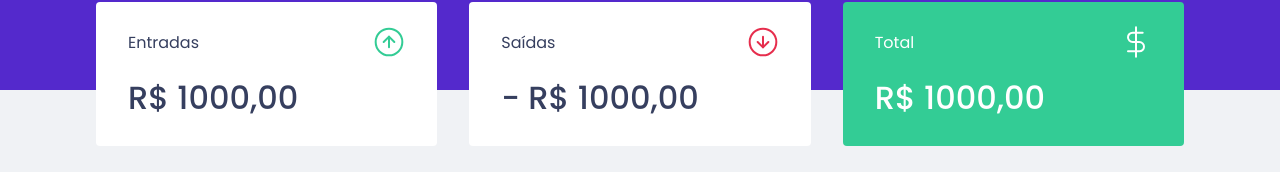
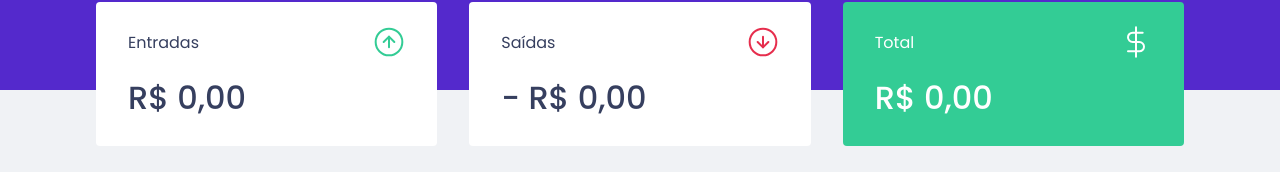
Before and after one commit to weslley19/dtmoney-reactjs, a React (Create React App) app: page / in a window 1280 px wide. Shown: the part 150-322 px from the top of the page. Built offline with nearby package versions, Linux system fonts and the light colour scheme; no server answers; what miragejs would draw is missing.

Commit message:
feat: calculator summary

```diff
--- a/src/components/Summary/index.tsx
+++ b/src/components/Summary/index.tsx
@@ -8,7 +8,24 @@
 import { Container } from "./styles";
 
 export function Summary() {
-  const {transactions} = useContext(TransactionContext);
+  const { transactions } = useContext(TransactionContext);
+
+  const summary = transactions.reduce((acc, transaction) => {
+    if (transaction.type === 'deposit') {
+      acc.deposits += transaction.amount;
+      acc.total += transaction.amount;
+    } else {
+      acc.withdraws += transaction.amount;
+      acc.total -= transaction.amount;
+    }
+
+    return acc;
+  },
+  {
+    deposits: 0,
+    withdraws: 0,
+    total: 0
+  });
 
   return (
     <Container>
@@ -17,21 +34,36 @@
           <p>Entradas</p>
           <img src={incomeImg} alt="Entradas" />
         </header>
-        <strong>R$ 1000,00</strong>
+        <strong>
+          {new Intl.NumberFormat('pt-BR', {
+            style: 'currency',
+            currency: 'BRL'
+          }).format(summary.deposits)}
+        </strong>
       </div>
       <div>
         <header>
           <p>Saídas</p>
           <img src={outcomeImg} alt="Saídas" />
         </header>
-        <strong>- R$ 1000,00</strong>
+        <strong>
+          - {new Intl.NumberFormat('pt-BR', {
+            style: 'currency',
+            currency: 'BRL'
+          }).format(summary.withdraws)}
+        </strong>
       </div>
       <div>
         <header>
           <p>Total</p>
           <img src={totalImg} alt="Total" />
         </header>
-        <strong>R$ 1000,00</strong>
+        <strong>
+          {new Intl.NumberFormat('pt-BR', {
+            style: 'currency',
+            currency: 'BRL'
+          }).format(summary.total)}
+        </strong>
       </div>
     </Container>
   );
```
